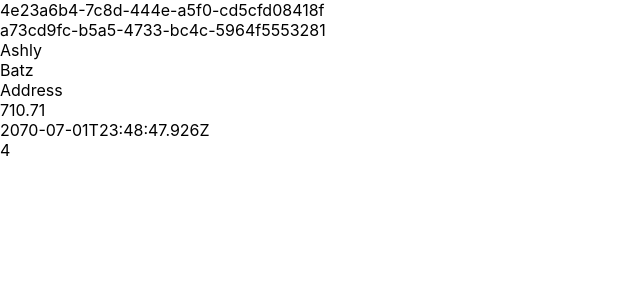
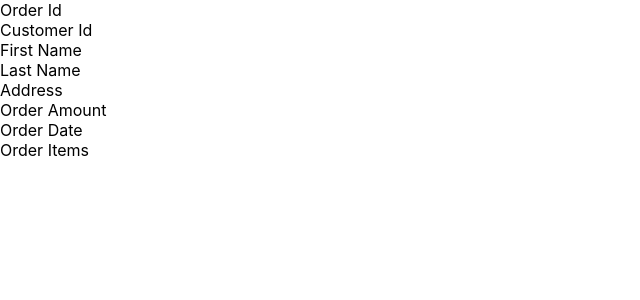
Before and after one commit to eschmiel/wealthforge-technical-challenge, a React (Create React App) app: page / in a window 1280 px wide. Shown: the top 300 px of the page, without its empty margins (0-640 px from the left). Built offline with nearby package versions, Linux system fonts and the light colour scheme.

Commit message:
created an Order Table component and OrderTableLabels component to organize and manage Order components

```diff
--- a/src/index.tsx
+++ b/src/index.tsx
@@ -1,7 +1,7 @@
 import React from 'react';
 import ReactDOM from 'react-dom';
 import './index.css';
-import Order from './main/order';
+import OrderTable from './main/orderTable';
 import testData from './data.json';
 import { OrderData } from './main/types';
 import reportWebVitals from './reportWebVitals';
@@ -10,7 +10,7 @@ let testData1: OrderData = testData[0];
 
 ReactDOM.render(
     <React.StrictMode>
-        <Order orderData={testData1}/>
+        <OrderTable />
   </React.StrictMode>,
   document.getElementById('root')
 );
--- /dev/null
+++ b/src/main/orderTable.tsx
@@ -0,0 +1,11 @@
+import React from 'react';
+import OrderTableLabels from './orderTableLabels';
+
+
+export default function OrderTable() {
+    return (
+        <div id='orderTable'>
+            <OrderTableLabels />
+        </div>
+    );
+}
--- /dev/null
+++ b/src/main/orderTableLabels.tsx
@@ -0,0 +1,16 @@
+import React from 'react';
+
+export default function OrderTableLabels() {
+	return (
+		<div id='orderTableLabels'>
+			<div className='idNumberField'>Order Id</div>
+			<div className='idNumberField'>Customer Id</div>
+			<div className='nameField'>First Name</div>
+			<div className='nameField'>Last Name</div>
+			<div className='addressField'>Address</div>
+			<div className='amountField'>Order Amount</div>
+			<div className='dateField'>Order Date</div>
+			<div className='orderItemsField'>Order Items</div>
+		</div>
+	);
+}
```
